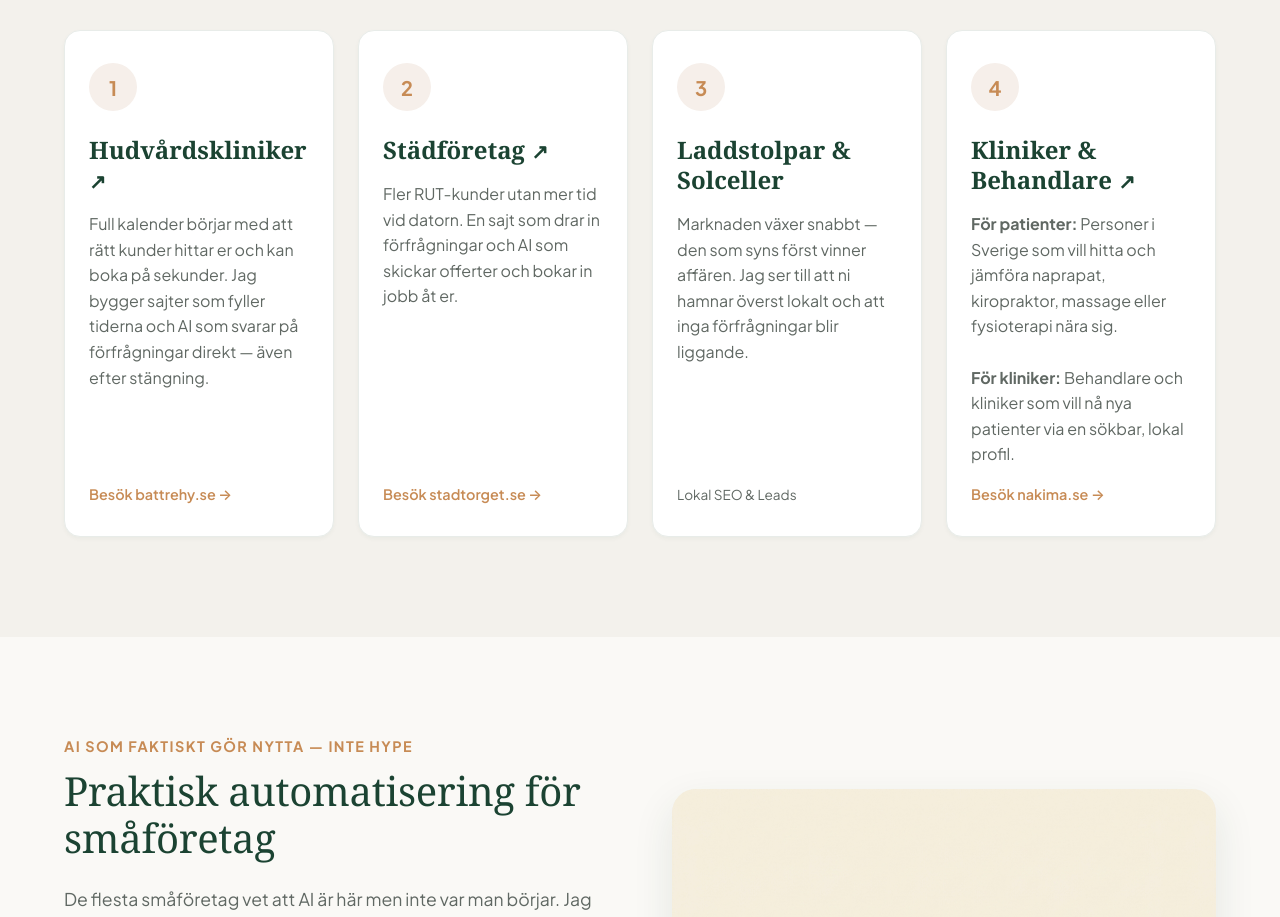
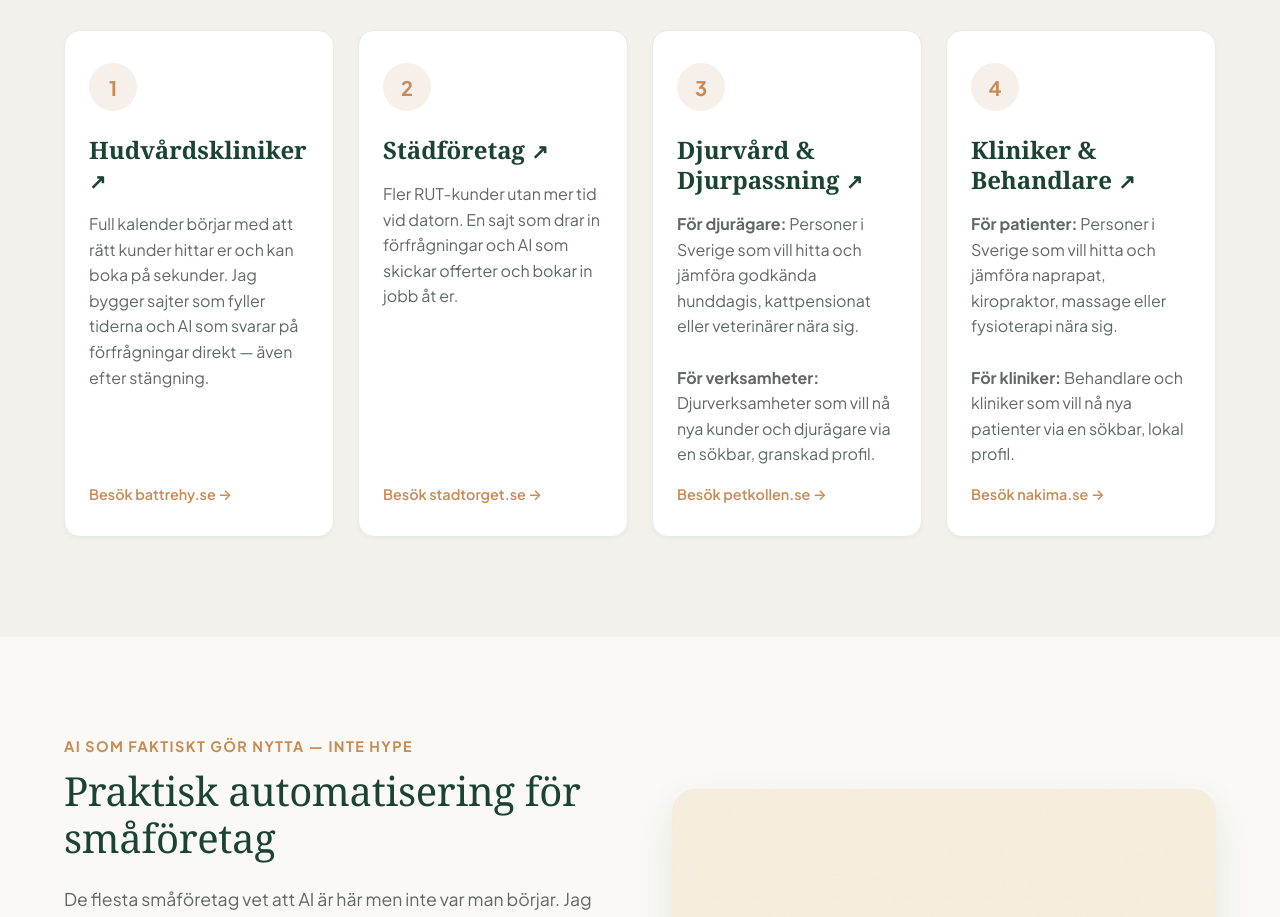
Before and after one commit to goranbillingskog-maker/billingskog, a Next.js app: page / in a window 1280 px wide. Shown: the part 920-1837 px from the top of the page. Built offline with nearby package versions, Linux system fonts and the light colour scheme.

Commit message:
Update industry card: Replace Laddstolpar & Solceller with petkollen.se

```diff
--- a/src/app/page.js
+++ b/src/app/page.js
@@ -91,14 +91,19 @@ export default function Home() {
 
             <div className="card">
               <div className="card-icon">3</div>
-              <h3 className="card-title">Laddstolpar & Solceller</h3>
+              <h3 className="card-title">
+                <a href="https://petkollen.se" target="_blank" rel="noopener noreferrer" style={{ color: 'var(--primary)' }}>
+                  Djurvård & Djurpassning <span style={{ fontSize: '0.85em' }}>↗</span>
+                </a>
+              </h3>
               <p className="card-text">
-                Marknaden växer snabbt — den som syns först vinner affären. Jag ser till att ni hamnar överst lokalt och att inga förfrågningar blir liggande.
+                <strong>För djurägare:</strong> Personer i Sverige som vill hitta och jämföra godkända hunddagis, kattpensionat eller veterinärer nära sig.<br /><br />
+                <strong>För verksamheter:</strong> Djurverksamheter som vill nå nya kunder och djurägare via en sökbar, granskad profil.
               </p>
               <div style={{ marginTop: 'auto', paddingTop: '16px' }}>
-                <span style={{ fontSize: '0.85rem', color: 'var(--text-muted)' }}>
-                  Lokal SEO & Leads
-                </span>
+                <a href="https://petkollen.se" target="_blank" rel="noopener noreferrer" style={{ fontSize: '0.9rem', color: 'var(--accent)', fontWeight: 600, display: 'inline-flex', alignItems: 'center', gap: '4px' }}>
+                  Besök petkollen.se &rarr;
+                </a>
               </div>
             </div>
 
@@ -380,7 +385,7 @@ export default function Home() {
               <select id="industry" name="industry" className="form-select">
                 <option value="hudvard">Hudvårdsklinik</option>
                 <option value="stad">Städföretag</option>
-                <option value="solceller">Laddstolpar & Solceller</option>
+                <option value="djurvard">Djurvård & Djurpassning</option>
                 <option value="annat">Annat lokalt företag</option>
               </select>
             </div>
```
